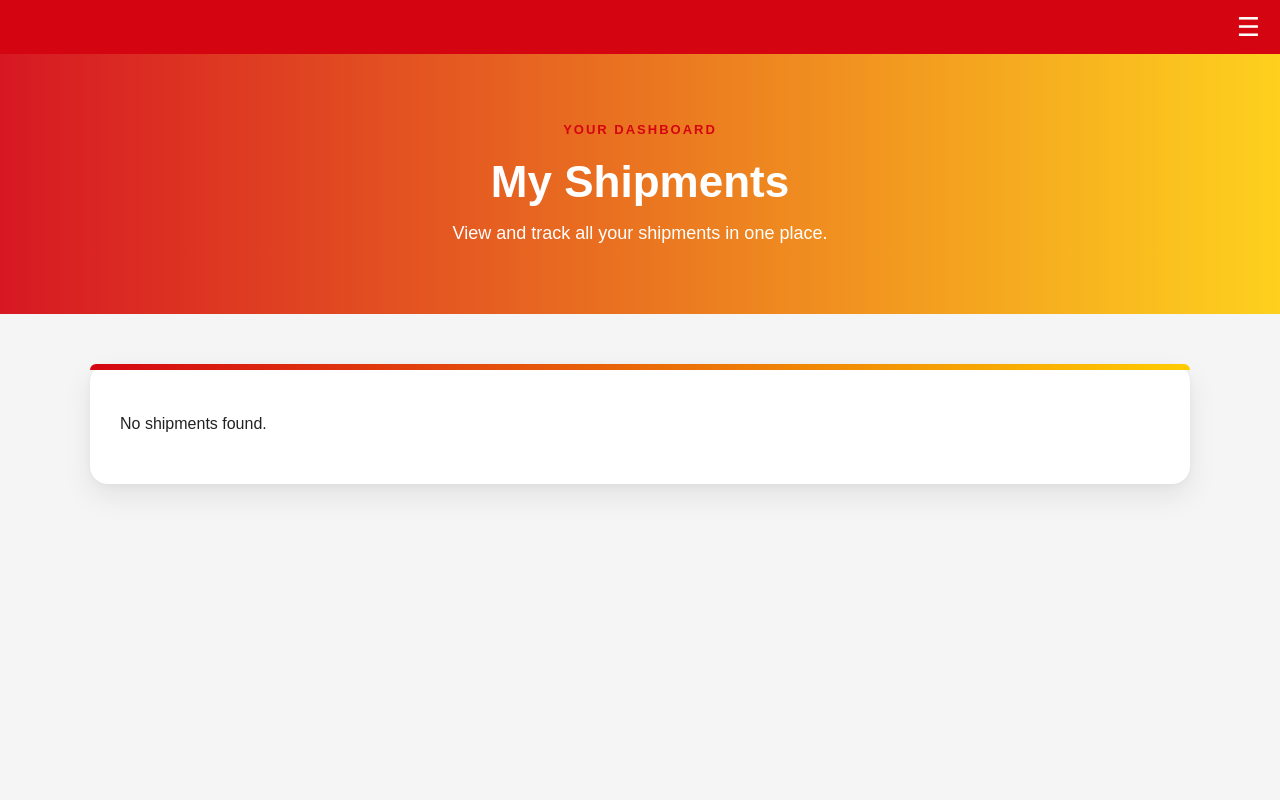
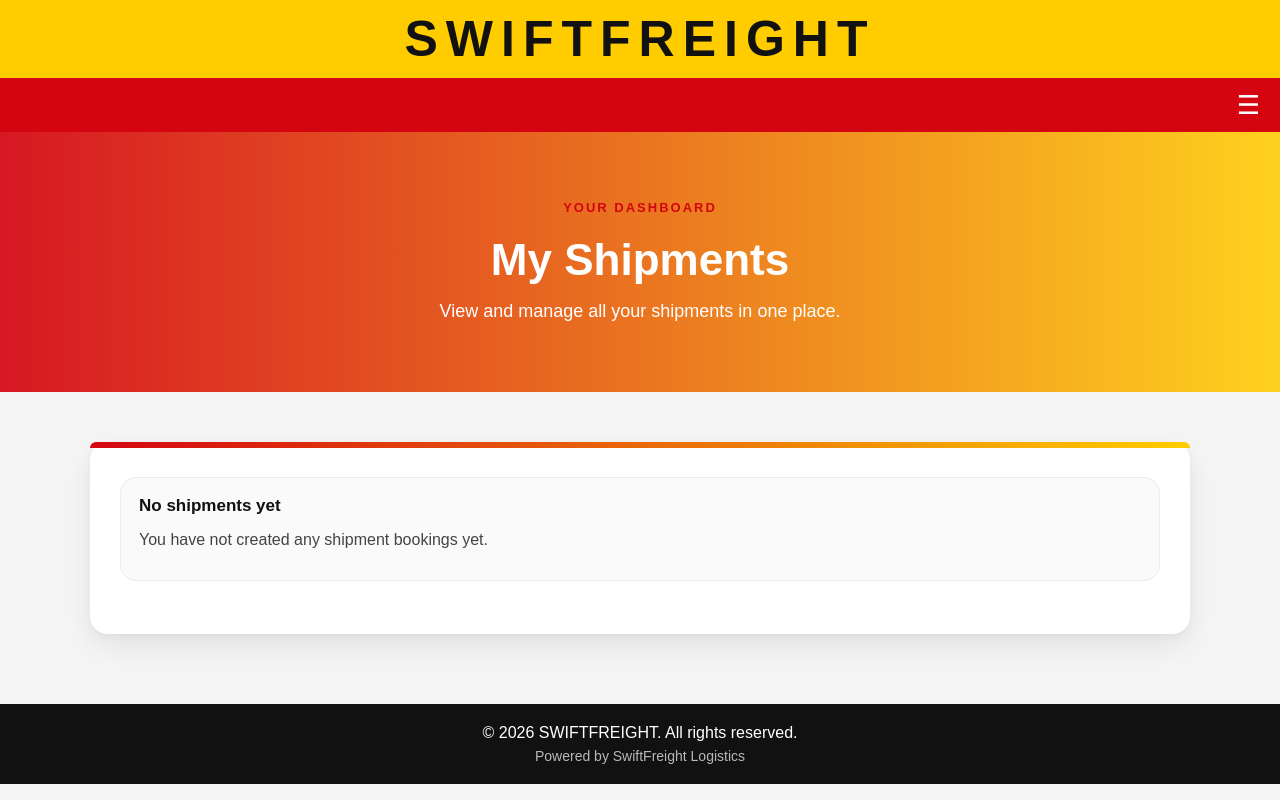
Before and after one commit to E-Swift06/swiftfreight, a Flask app: page /my-shipments in a window 1280 px wide. Run offline with Flask 3, Linux system fonts and the light colour scheme; a user stored in the database is signed in; data comes from the database, SQL or seed files in the repository; some libraries are stand-ins or nearby versions.

Commit message:
upgrade my shipments page

```diff
--- a/app.py
+++ b/app.py
@@ -1617,7 +1617,11 @@ def my_shipments():
     shipments = c.fetchall()
     conn.close()
 
-    return render_template("my_shipments.html", shipments=shipments)
+    return render_template(
+        "my_shipments.html",
+        shipments=shipments,
+        title=read_text_file("settings.txt", "SWIFTFREIGHT")
+    )
 
 if __name__ == "__main__":
     import os
--- a/templates/my_shipments.html
+++ b/templates/my_shipments.html
@@ -1,13 +1,27 @@
 <!DOCTYPE html>
 <html>
 <head>
-    <title>My Shipments</title>
+    <title>My Shipments - {{ title }}</title>
     <link rel="stylesheet" href="{{ url_for('static', filename='style.css') }}">
+    <link rel="stylesheet" href="https://cdnjs.cloudflare.com/ajax/libs/font-awesome/6.5.0/css/all.min.css">
 </head>
 <body>
 
+<header class="top-header">
+    <div class="header-inner">
+        <div class="logo-wrap"></div>
+
+        <div class="title-wrap">
+            <h1>{{ title if title else 'SWIFTFREIGHT' }}</h1>
+        </div>
+
+        <div class="header-space"></div>
+    </div>
+</header>
+
 <nav class="top-nav">
     <div class="nav-left"></div>
+
     <div class="nav-right">
         <div class="hamburger" onclick="toggleMenu()">☰</div>
     </div>
@@ -20,11 +34,26 @@
     <a href="/booking">Book Shipment</a>
     <a href="/track">Track</a>
 
-    {% if session.get("user_logged_in") %}
+    {% if session.get("logged_in") %}
         <hr>
-        <a href="#">Hello, {{ session.get("user_name") }}</a>
+        <a href="/admin">Admin</a>
+        <a href="/admin/bookings">Bookings</a>
+        <a href="/admin/shipment-update">Shipment Update</a>
+        <a href="/logout">Admin Logout</a>
+
+    {% elif session.get("user_logged_in") %}
+        <hr>
+        <div style="padding: 10px 0; font-weight: bold;">
+            👤 {{ session.get("user_name") }}
+        </div>
         <a href="/my-shipments">My Shipments</a>
         <a href="/user-logout">Logout</a>
+
+    {% else %}
+        <hr>
+        <a href="/signup">Sign Up</a>
+        <a href="/user-login">Login</a>
+        <a href="/login">Admin Login</a>
     {% endif %}
 </div>
 
@@ -33,7 +62,7 @@
         <div class="booking-hero-content">
             <span class="section-tag">YOUR DASHBOARD</span>
             <h2>My Shipments</h2>
-            <p>View and track all your shipments in one place.</p>
+            <p>View and manage all your shipments in one place.</p>
         </div>
     </div>
 </section>
@@ -43,45 +72,88 @@
         <div class="booking-card-top-line"></div>
 
         {% if shipments %}
+            <div class="bookings-table-wrap">
                 <table class="bookings-table">
+                    <thead>
                         <tr>
-                    <th>Tracking</th>
+                            <th>Tracking No.</th>
                             <th>Sender</th>
                             <th>Recipient</th>
                             <th>Status</th>
+                            <th>Last Updated</th>
                             <th>Action</th>
                         </tr>
-
+                    </thead>
+                    <tbody>
                         {% for s in shipments %}
                             <tr>
-                    <td>{{ s[0] }}</td>
+                                <td><strong>{{ s[0] }}</strong></td>
                                 <td>{{ s[1] }}</td>
                                 <td>{{ s[2] }}</td>
+
                                 <td>
-                        <span class="table-status status-created">
-                            {{ s[3] }}
+                                    {% set current_status = s[3] if s[3] else "Shipment Created" %}
+                                    <span class="
+                                        table-status
+                                        {% if current_status == 'Delivered' %}
+                                            status-delivered
+                                        {% elif current_status in ['Picked Up', 'At Sorting Hub', 'In Transit', 'Arrived at Destination Hub', 'Out for Delivery'] %}
+                                            status-transit
+                                        {% else %}
+                                            status-created
+                                        {% endif %}
+                                    ">
+                                        {{ current_status }}
                                     </span>
                                 </td>
+
+                                <td>{{ s[4] if s[4] else "-" }}</td>
+
                                 <td>
+                                    <div class="action-group">
                                         <form action="/track" method="POST" style="display:inline;">
                                             <input type="hidden" name="csrf_token" value="{{ csrf_token() }}">
                                             <input type="hidden" name="tracking_number" value="{{ s[0] }}">
                                             <button type="submit" class="small-action-btn action-pdf">Track</button>
                                         </form>
+
+                                        <a href="/invoice/{{ s[0] }}" target="_blank" class="small-action-btn action-invoice">
+                                            Invoice
+                                        </a>
+
+                                        <a href="/awb/{{ s[0] }}" target="_blank" class="small-action-btn action-awb">
+                                            AWB
+                                        </a>
+                                    </div>
                                 </td>
                             </tr>
                         {% endfor %}
+                    </tbody>
                 </table>
+            </div>
         {% else %}
-            <p>No shipments found.</p>
+            <div class="shipment-info-card">
+                <h4>No shipments yet</h4>
+                <p>You have not created any shipment bookings yet.</p>
+            </div>
         {% endif %}
     </div>
 </section>
 
+<footer class="footer">
+    <p>© 2026 {{ title if title else 'SWIFTFREIGHT' }}. All rights reserved.</p>
+    <p style="font-size:14px; opacity:0.7;">Powered by SwiftFreight Logistics</p>
+</footer>
+
 <script>
 function toggleMenu() {
     let menu = document.getElementById("sideMenu");
-    menu.style.right = (menu.style.right === "0px") ? "-320px" : "0px";
+
+    if (menu.style.right === "0px") {
+        menu.style.right = "-320px";
+    } else {
+        menu.style.right = "0px";
+    }
 }
 </script>
 
```
Lines whose indentation alone changed are shown as unchanged.
